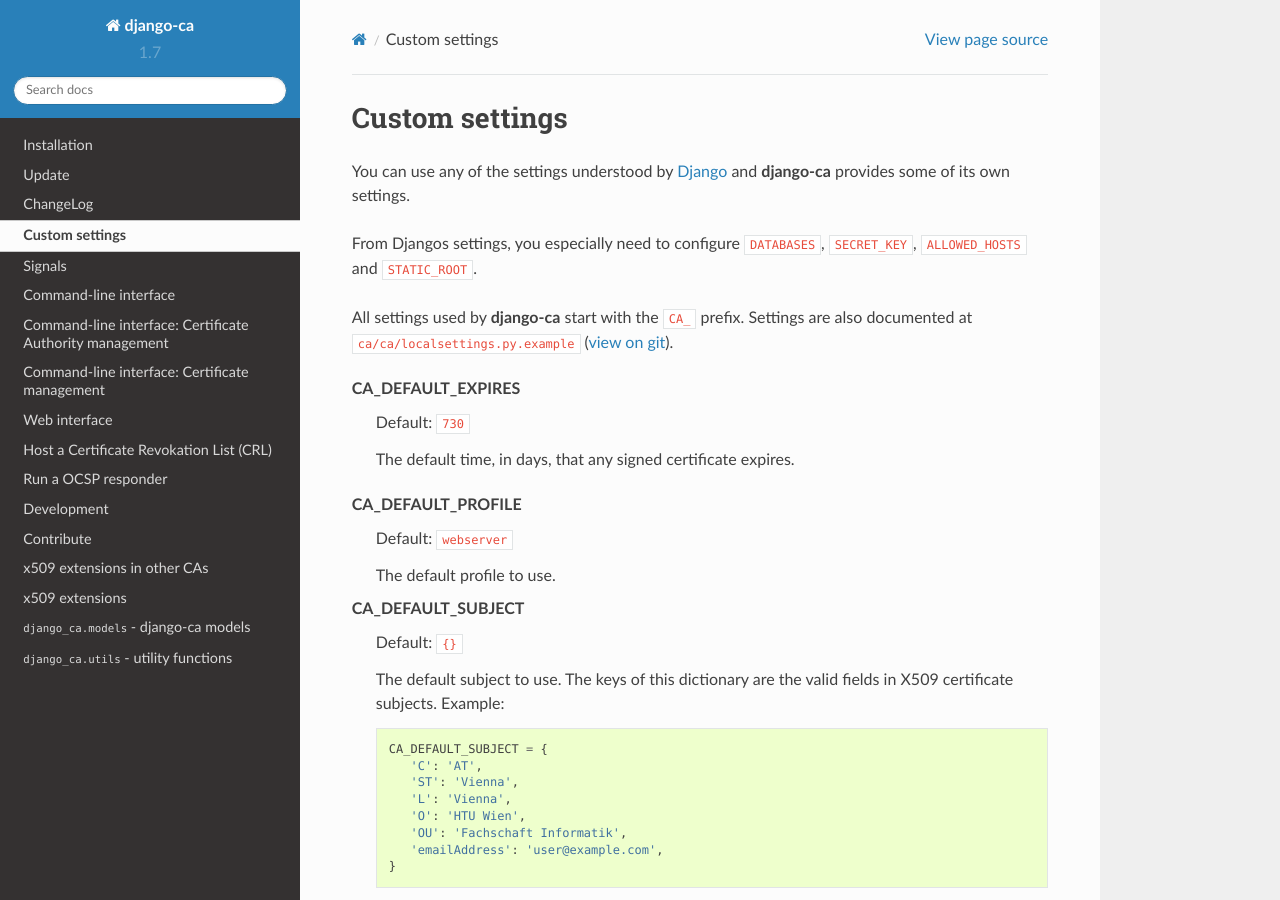
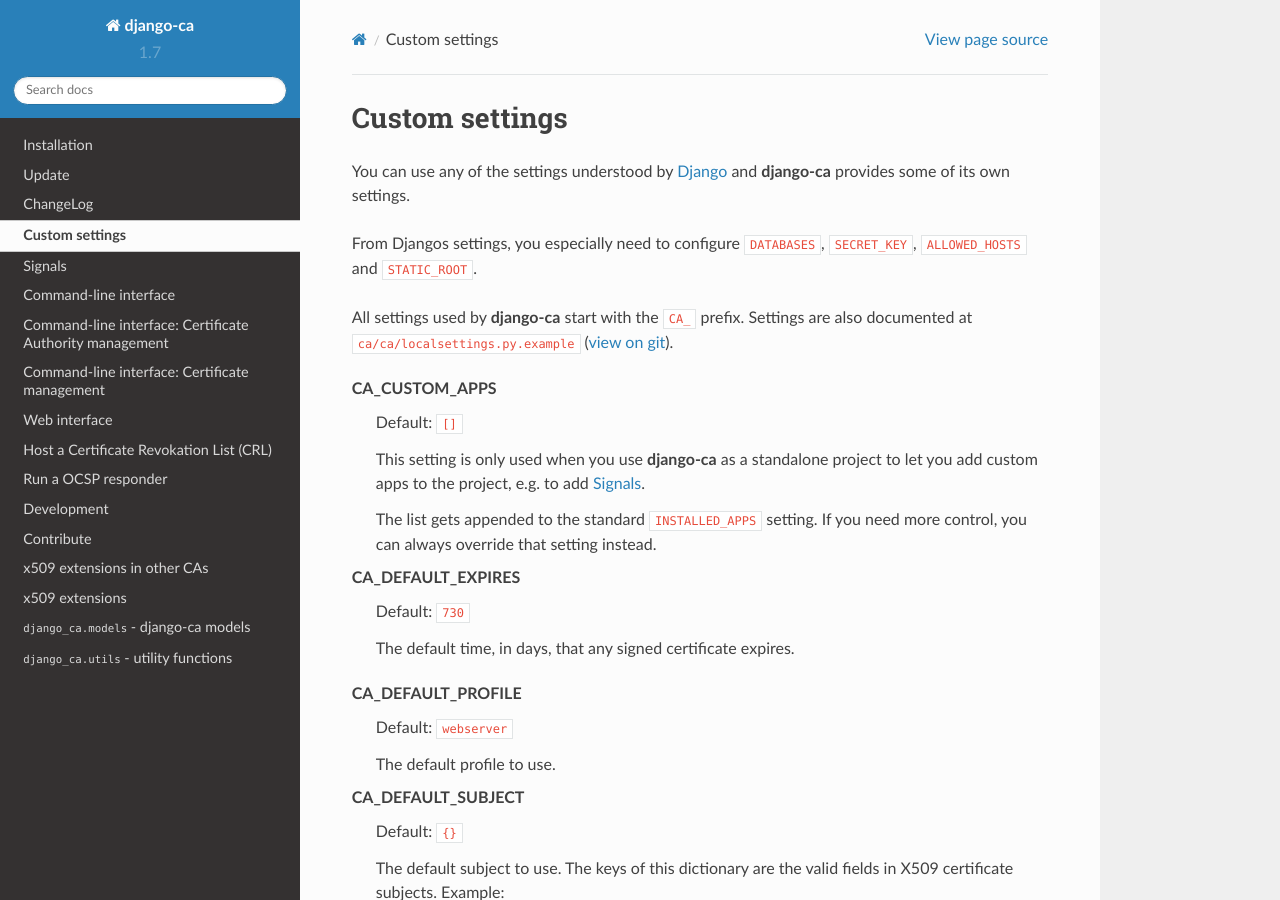
Before and after one commit to mathiasertl/django-ca, a Sphinx documentation site: the page built from docs/source/settings.rst, in a window 1280 px wide and 900 px high. Built offline with Sphinx 7.4.7 and the Read the Docs theme 2.0.0, drawn with Linux system fonts in a browser that asks for light colours.

Commit message:
add CA_CUSTOM_APPS setting

```diff
--- a/docs/source/changelog.rst
+++ b/docs/source/changelog.rst
@@ -10,6 +10,9 @@
 
 * Add :doc:`Django signals </signals>` to important events to let users add
   custom actions (such as email notifications etc.) to those events.
+* Add the :ref:`CA_CUSTOM_APPS <settings-ca-custom-apps>` setting to let users
+  that use **django-ca** as a :ref:`standalone project <as-standalone>` add
+  custom apps, e.g. to register signals.
 * Improve compatability with newer ``idna`` versions (``".com"`` now also throws
   an error).
 * Drop support for Django 1.8 and Django 1.10.
--- a/docs/source/settings.rst
+++ b/docs/source/settings.rst
@@ -13,6 +13,17 @@
 (`view on git
 <https://github.com/mathiasertl/django-ca/blob/master/ca/ca/localsettings.py.example>`_).
 
+
+.. _settings-ca-custom-apps:
+
+CA_CUSTOM_APPS
+   Default: ``[]``
+
+   This setting is only used when you use **django-ca** as a standalone project to let you add custom apps to
+   the project, e.g. to add :doc:`signals`.
+
+   The list gets appended to the standard ``INSTALLED_APPS`` setting. If you need more control, you can always
+   override that setting instead.
 
 CA_DEFAULT_EXPIRES
    Default: ``730``
```
Also changed, not shown: 2 other files.
